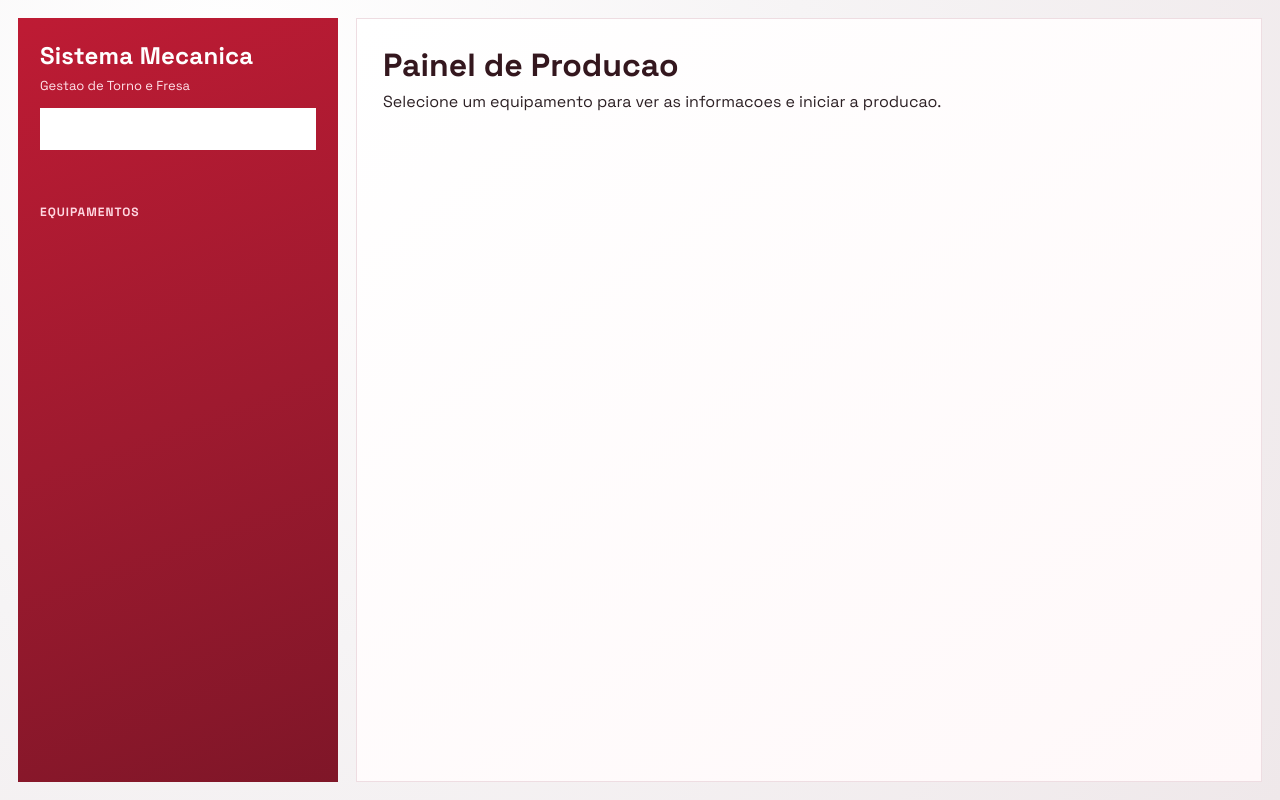
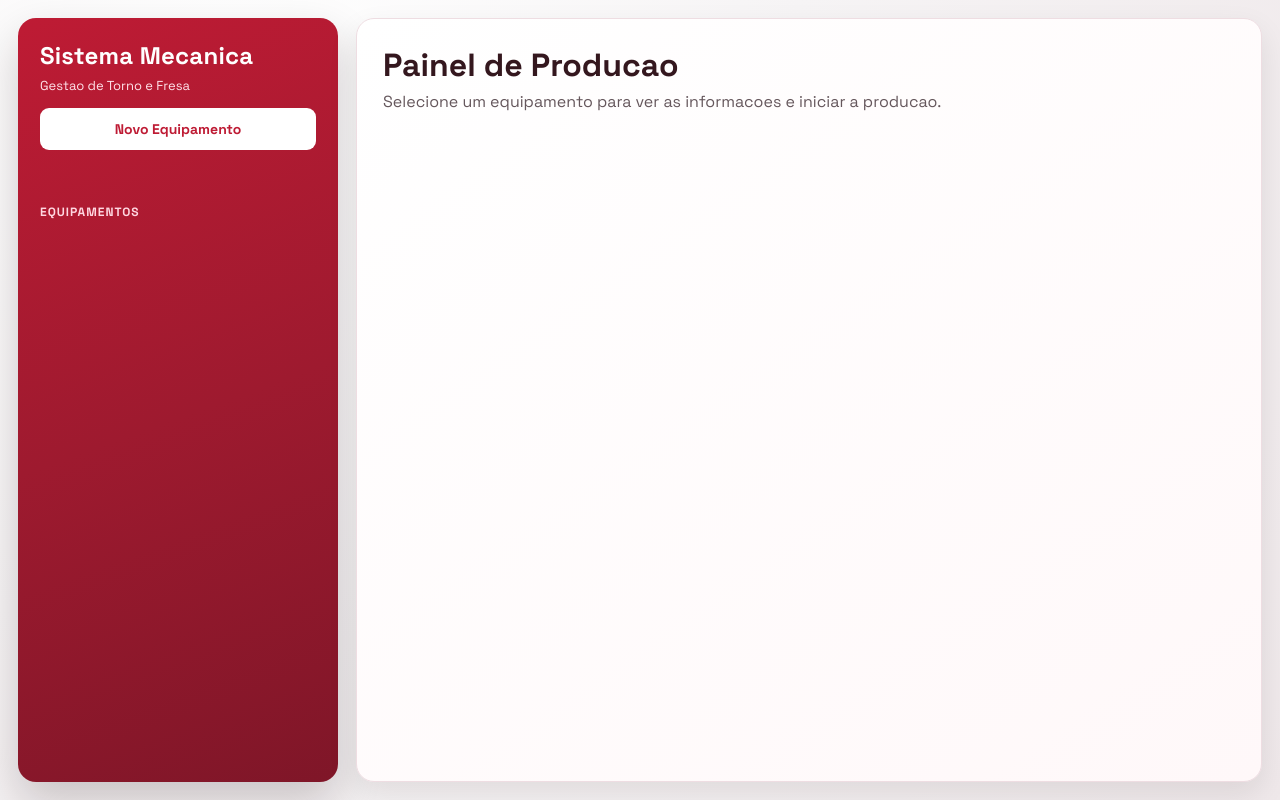
Before and after one commit to LucasFeh/sistema-gerenciamento-de-producao, a Flask app: page / in a window 1280 px wide. Run offline with Flask 3, Linux system fonts and the light colour scheme; data that the repository does not hold is empty.

Commit message:
melhora grafica

```diff
--- a/static/styles.css
+++ b/static/styles.css
@@ -1,12 +1,23 @@
 :root {
-  --color-primary: #b30000;
-  --color-primary-light: #fff3f3;
-  --color-bg: #fff;
-  --color-text: #000000;
-  --color-success: #148a41;
-  --color-success-dark: #0f6b32;
-  --color-gray-dot: #cfcfcf;
-  --color-current-dot: #1f78ff;
+  --primary: #be1b34;
+  --primary-dark: #8a1025;
+  --primary-soft: #ffe9ee;
+  --bg: #f6f4f5;
+  --surface: #ffffff;
+  --surface-alt: #fcfafb;
+  --text: #201b1d;
+  --muted: #65575c;
+  --success: #1f8f4f;
+  --success-dark: #14673a;
+  --warning: #f0b429;
+  --dot-idle: #d1c8cc;
+  --dot-done: #be1b34;
+  --dot-current: #1d4ed8;
+  --shadow-soft: 0 12px 30px rgba(19, 10, 12, 0.09);
+  --shadow-strong: 0 20px 45px rgba(28, 10, 14, 0.2);
+  --radius-lg: 18px;
+  --radius-md: 12px;
+  --radius-sm: 9px;
 }
 
 * {
```
